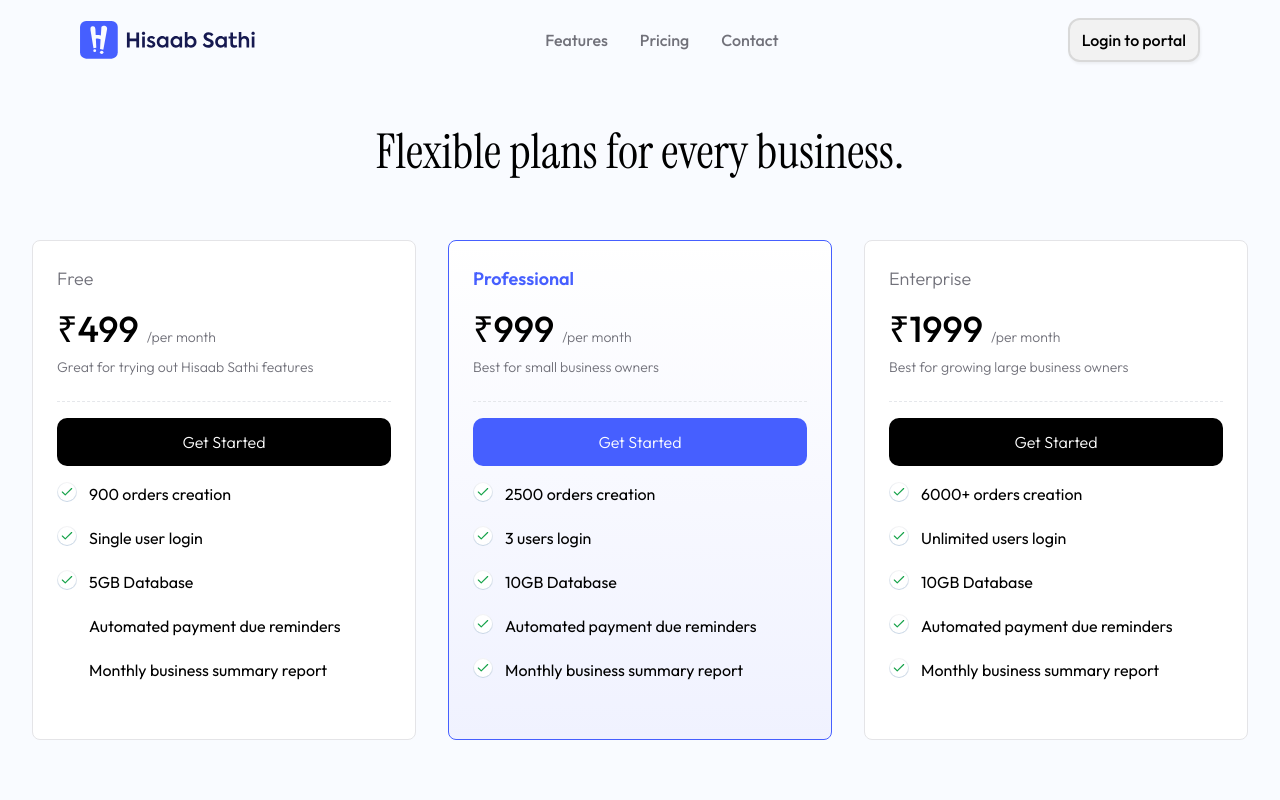
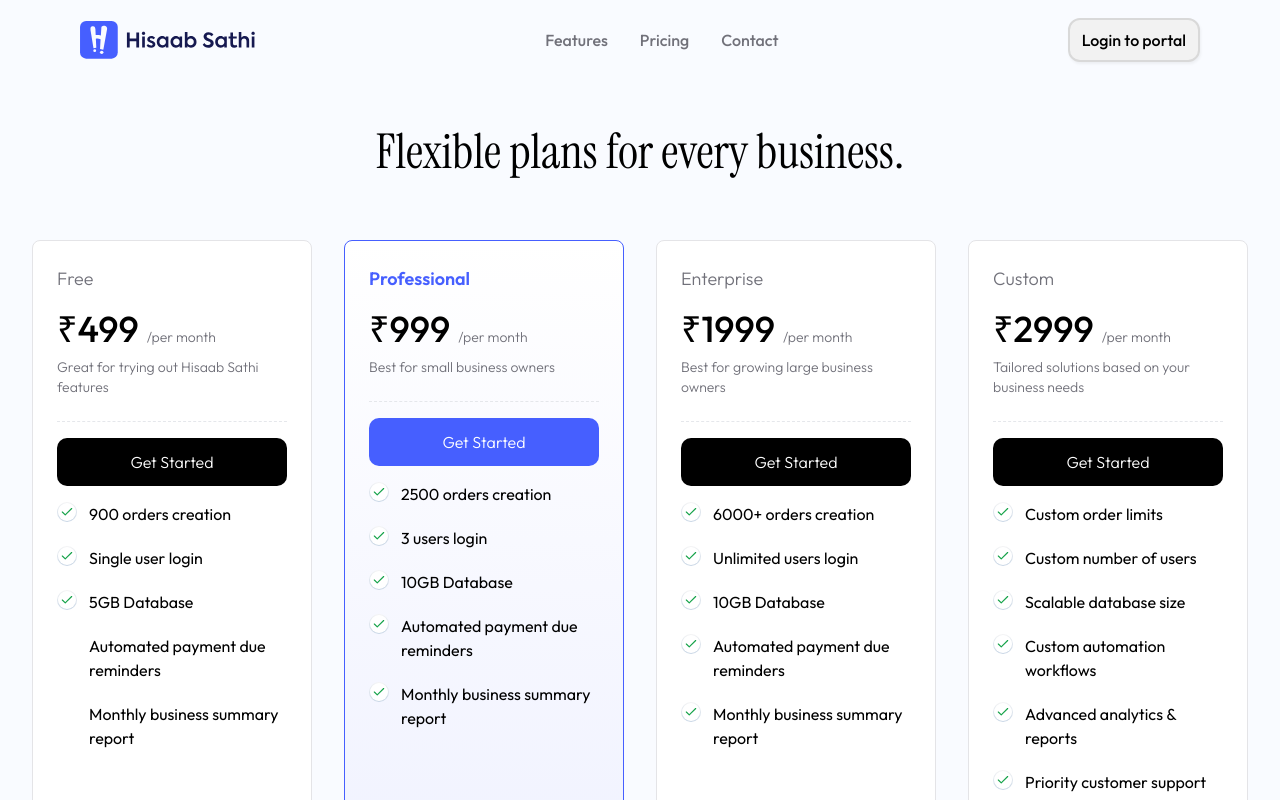
Before and after one commit to Shriti-tech/Hisabsathi, a React (Vite) app: page /pricing in a window 1280 px wide. Shown: the top 800 px of the page. Built offline with nearby package versions, Linux system fonts and the light colour scheme.

Commit message:
22 commit

```diff
--- a/src/components/pricing/pricing.tsx
+++ b/src/components/pricing/pricing.tsx
@@ -59,16 +59,31 @@ const PricingPage: React.FC = () => {
         { text: "Monthly business summary report", included: true },
       ],
     },
+    {
+      name: "Custom",
+      price: 2999,
+      period: "per month",
+      description: "Tailored solutions based on your business needs",
+      features: [
+        { text: "Custom order limits", included: true },
+        { text: "Custom number of users", included: true },
+        { text: "Scalable database size", included: true },
+        { text: "Custom automation workflows", included: true },
+        { text: "Advanced analytics & reports", included: true },
+        { text: "Priority customer support", included: true },
+        { text: "Dedicated account manager", included: true },
+      ],
+    },
   ];
 
   return (
     <div className="min-h-screen bg-background mt-20  font-outfit py-12 px-4 sm:px-6 lg:px-8">
-      <div className="max-w-7xl mx-auto">
+      <div className="max-w-full mx-auto">
         <h1 className="text-4xl md:text-5xl font-instrument text-center  mb-16">
           Flexible plans for every business.
         </h1>
 
-        <div className="grid grid-cols-1 md:grid-cols-3 gap-6 lg:gap-8">
+        <div className="grid grid-cols-1 md:grid-cols-2 lg:grid-cols-4 gap-6 lg:gap-8">
           {plans.map((plan) => (
             <div
               key={plan.name}
@@ -76,7 +91,7 @@ const PricingPage: React.FC = () => {
                 plan.highlighted
                   ? "border-primary shadow bg-gradient-to-b from-white to-[#F0F2FF]"
                   : "border-inputBorder bg-white"
-              } overflow-hidden flex flex-col  max-w-sm min-h-[500px]`}
+              } overflow-hidden flex flex-col   min-h-[500px]`}
             >
               <div className="p-6 pb-4">
                 <h2
```
